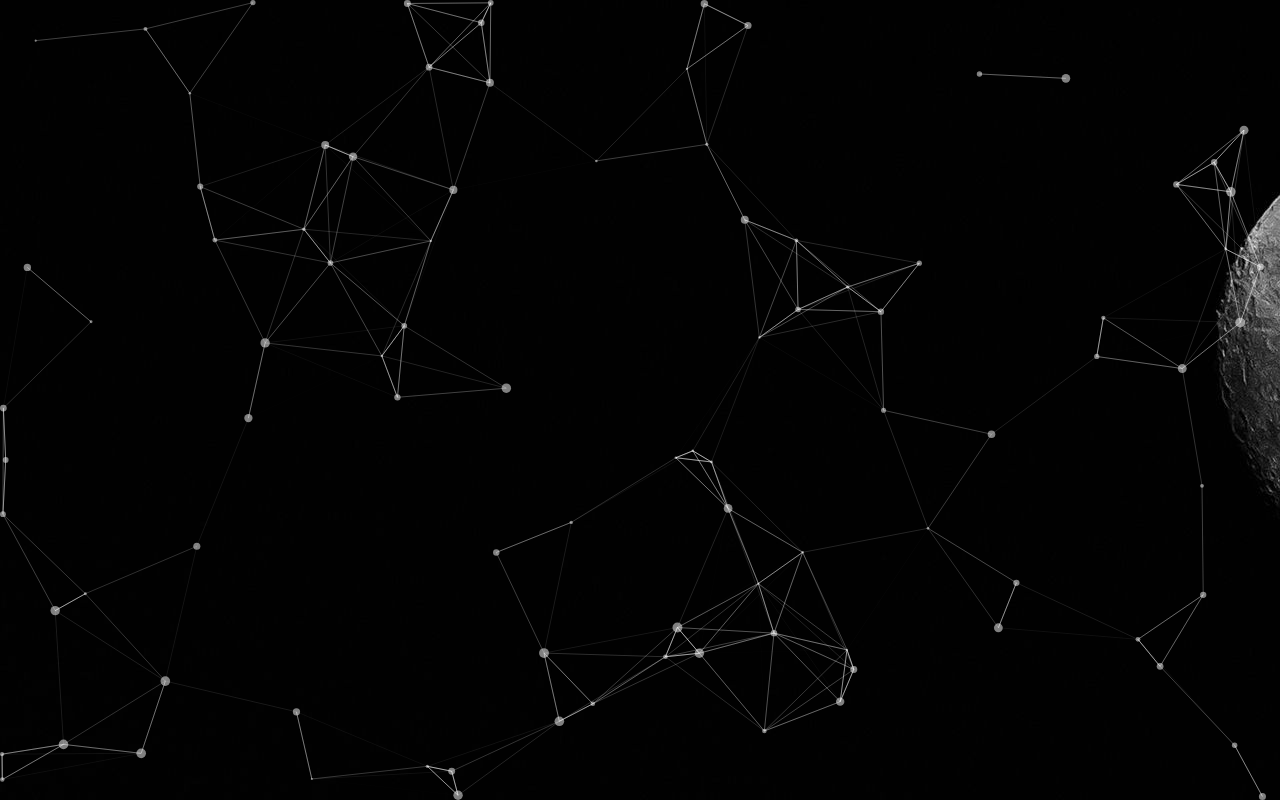
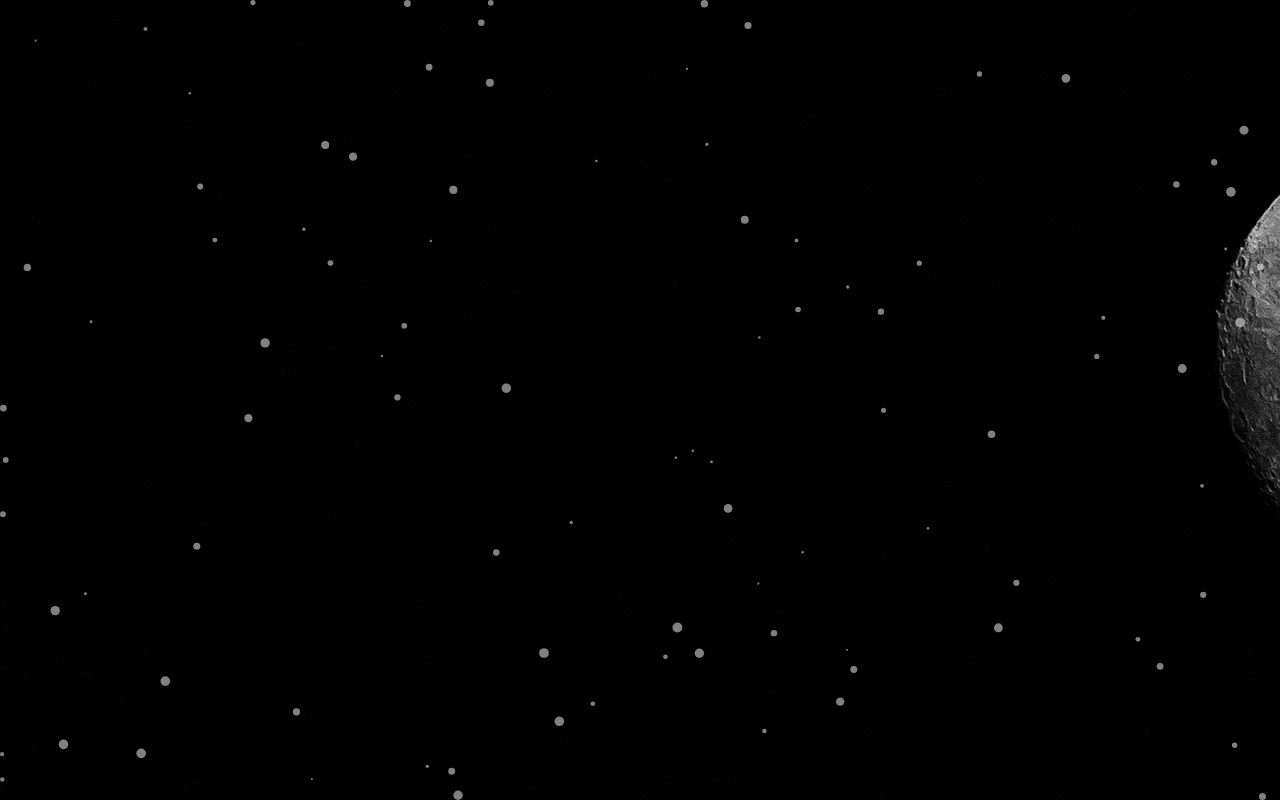
Before and after one commit to aaliimran/-31github, a React (Create React App) app: page / in a window 1280 px wide. Built offline with nearby package versions, Linux system fonts and the light colour scheme.

Commit message:
another color

```diff
--- a/src/components/Design.js
+++ b/src/components/Design.js
@@ -61,7 +61,7 @@ const Design = () => {
               value: "#ffffff",
             },
             links: {
-              color: "#ffffff",
+              color: "#red",
               distance: 150,
               enable: true,
               opacity: 0.5,
```
